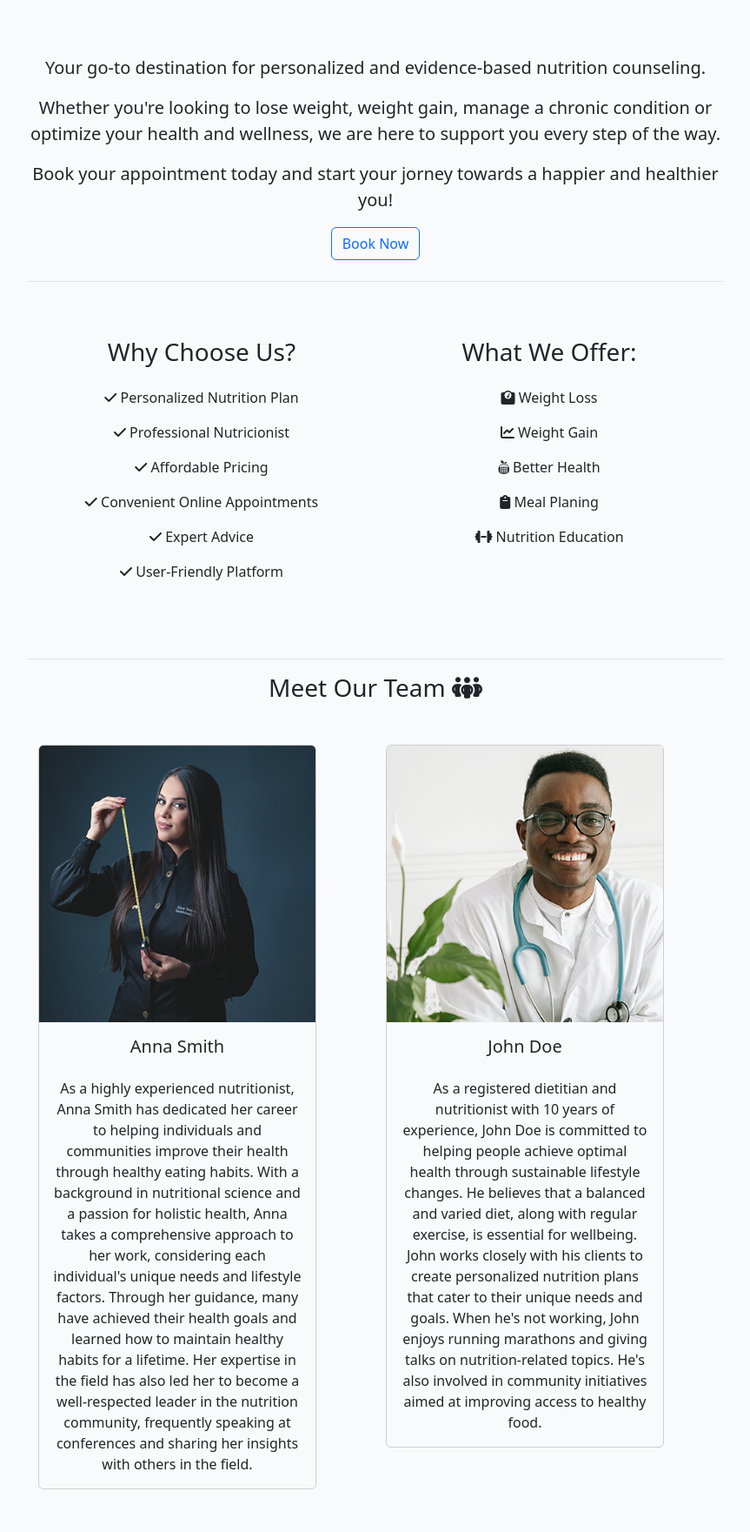
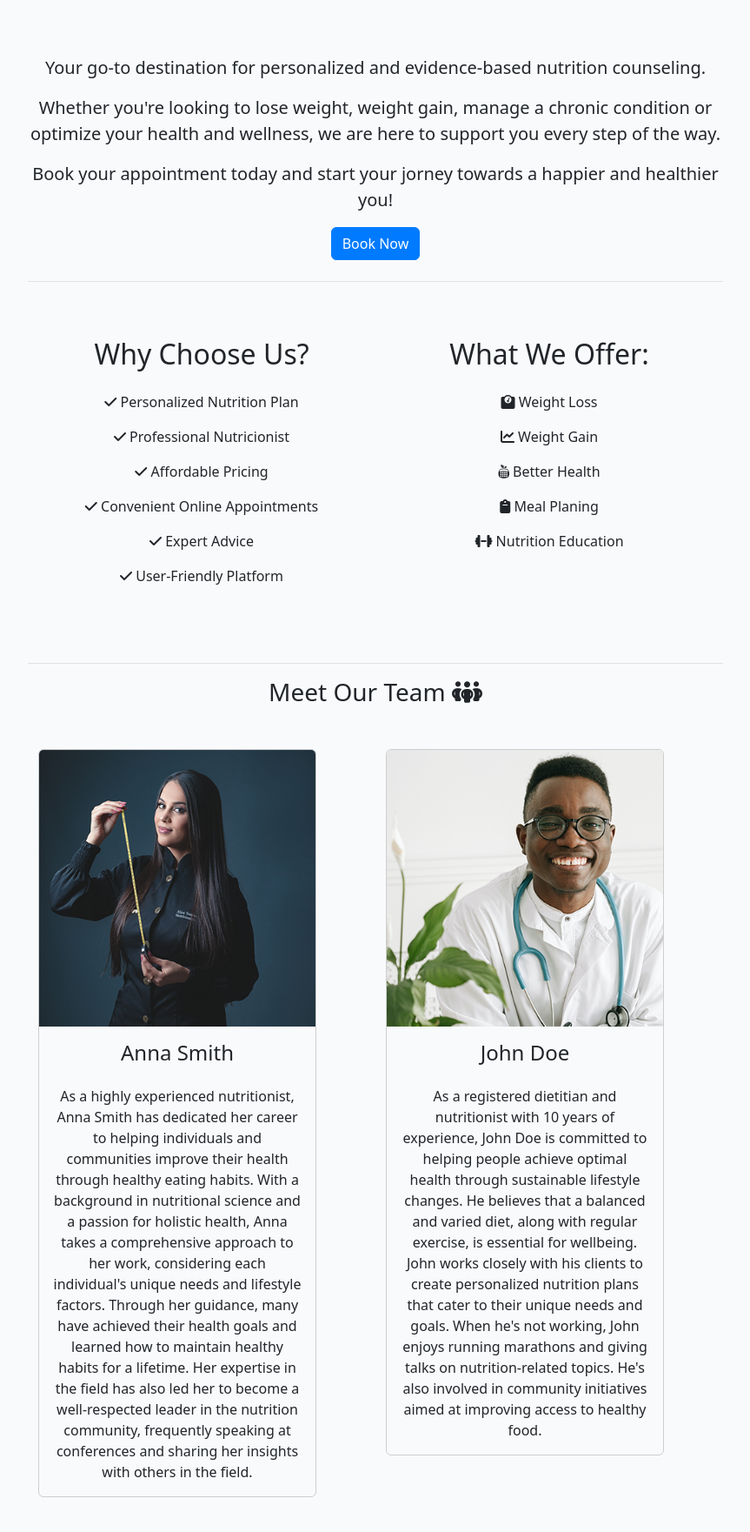
Before and after one commit to Giov3ss/iHealthy, a Django app: page / in a window 1280 px wide. Shown: the part 383-2144 px from the top of the page at 87% size, without its empty margins (208-1071 px from the left). Run offline with Django 3.2, Linux system fonts and the light colour scheme; some libraries are stand-ins or nearby versions.

Commit message:
changin the H tags, to follow the partern (h1, h2, h3, h4)

```diff
--- a/templates/index.html
+++ b/templates/index.html
@@ -23,14 +23,14 @@
         {% if request.user.is_authenticated %}
         <a href="{% url 'appointment_create' %}" class="btn btn-outline-primary">Create appointment</a>
         {% else %}
-        <a href="{% url 'account_signup' %}" class="btn btn-outline-primary">Book Now</a>
+        <a href="{% url 'account_signup' %}" class="btn btn-primary">Book Now</a>
         {% endif %}
 </div>
 
 <div class="container-fluid pt-5 pb-5 mt-4 border-top">
     <div class="row mt-3">
         <div class="col-xs-12 col-lg-6">
-            <h3>Why Choose Us?</h3>
+            <h2>Why Choose Us?</h2>
             <p class="pt-3"><i class="fa-solid fa-check"></i> Personalized Nutrition Plan</p>
             <p><i class="fa-solid fa-check"></i> Professional Nutricionist</p>
             <p><i class="fa-solid fa-check"></i> Affordable Pricing</p>
@@ -39,7 +39,7 @@
             <p><i class="fa-solid fa-check"></i> User-Friendly Platform</p>
         </div>
         <div class="col-xs-12 col-lg-6">
-            <h3>What We Offer:</h3>
+            <h2>What We Offer:</h2>
             <p class="pt-3"><i class="fa-solid fa-weight-scale"></i>  Weight Loss</p>
             <p><i class="fa-solid fa-chart-line"></i > Weight Gain</p>
             <p><i class="fa-brands fa-nutritionix"></i> Better Health</p>
@@ -55,9 +55,13 @@
     <div class="row">
         <div class="col pr-3">
             <div class="card" style="width: 20rem;">
-                <img src="{% static 'images/annasmith.png' %}" class="card-img-top" alt="Picture of Anna Smith, our nutritionist">
+                <picture>
+                    <source src="{% static 'images/annasmith.webp' %}" type="image/webp">
+                    <source src="{% static 'images/annasmith.avif' %}" type="image/avif">
+                    <img src="{% static 'images/annasmith.png' %}" class="card-img-top" alt="Picture of Anna Smith, our nutritionist">
+                </picture>
                 <div class="card-body">
-                    <h5 class="card-title">Anna Smith</h5>
+                    <h4 class="card-title">Anna Smith</h4>
                     <p class="card-text text-left pt-3">
                         As a highly experienced nutritionist, Anna Smith has dedicated her career to helping individuals
                         and
@@ -75,10 +79,14 @@
             </div>
         </div>
         <div class="col pl-3">
-            <div class="card" style="width: 20rem;">
-                <img src="{% static 'images/johndoe.png' %}" class="card-img-top" alt="Picture of John Doe, our nutritionist">
+            <div class="card"  style="width: 20rem;">
+                <picture>
+                    <source src="{% static 'images/johndoe.webp'%}" type="image/webp">
+                    <source src="{% static 'images/johndoe.avif'%}" type="image/avif">
+                    <img src="{% static 'images/johndoe.png' %}" class="card-img-top" alt="Picture of John Doe, our nutritionist">
+                </picture>
                 <div class="card-body">
-                    <h5 class="card-title">John Doe</h5>
+                    <h4 class="card-title">John Doe</h4>
                     <p class="card-text pt-3">
                         As a registered dietitian and nutritionist with 10 years of experience, John Doe is committed to helping people achieve optimal health through sustainable lifestyle changes.
                         He believes that a balanced and varied diet, along with regular exercise, is essential for wellbeing.
```
